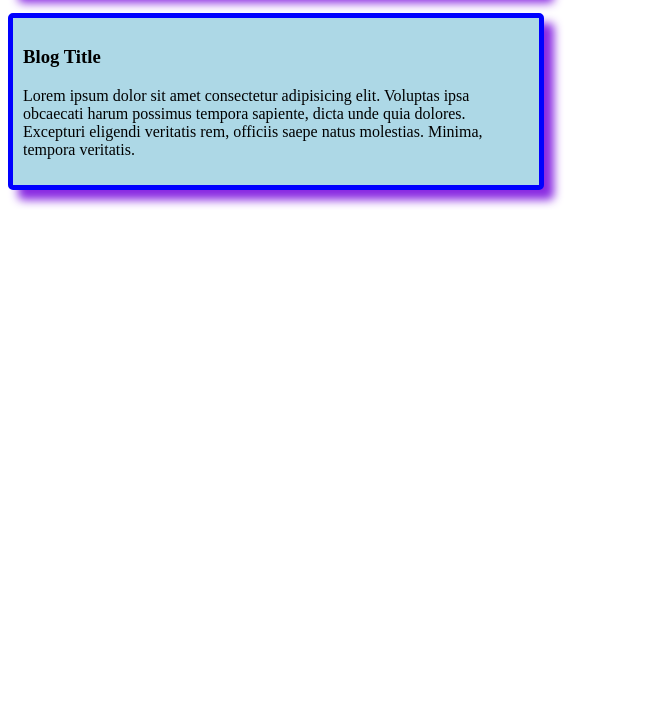
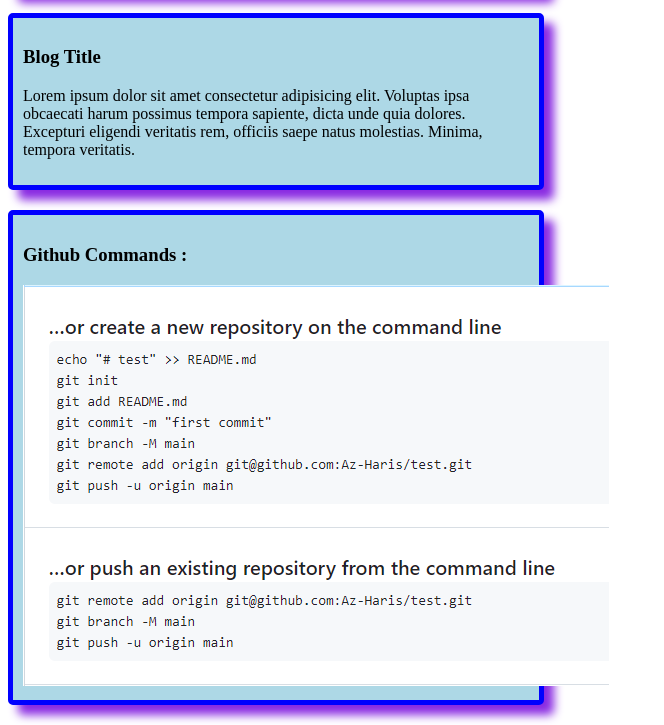
Before and after one commit to Az-Haris/test, a plain HTML site: page index.html in a window 1280 px wide. Shown: the part 785-1510 px from the top of the page, without its empty margins (0-664 px from the left). Before the commit the page ends 995 px from the top, so only its background shows below. Drawn offline with Linux system fonts and the light colour scheme.

Commit message:
Updated new blog

```diff
--- a/index.html
+++ b/index.html
@@ -27,5 +27,9 @@
         <h3>Blog Title</h3>
         <p>Lorem ipsum dolor sit amet consectetur adipisicing elit. Voluptas ipsa obcaecati harum possimus tempora sapiente, dicta unde quia dolores. Excepturi eligendi veritatis rem, officiis saepe natus molestias. Minima, tempora veritatis.</p>
     </div>
+    <div class="blog">
+        <h3>Github Commands : </h3>
+        <img src="GitHub.png" alt="GitHub Commands">
+    </div>
 </body>
 </html>
```
Also changed, not shown: GitHub.png (added).
